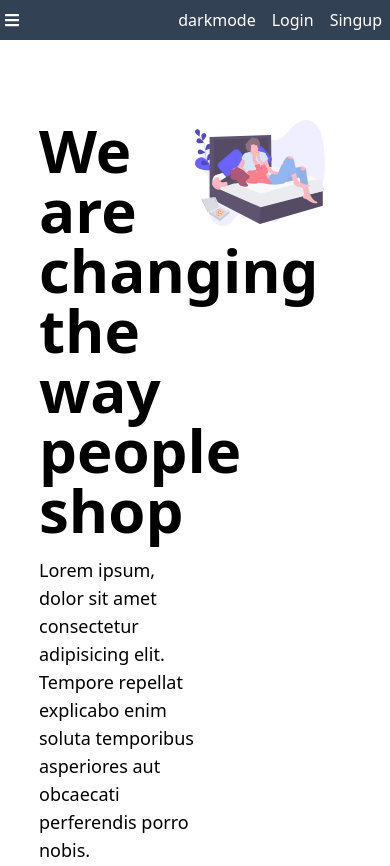
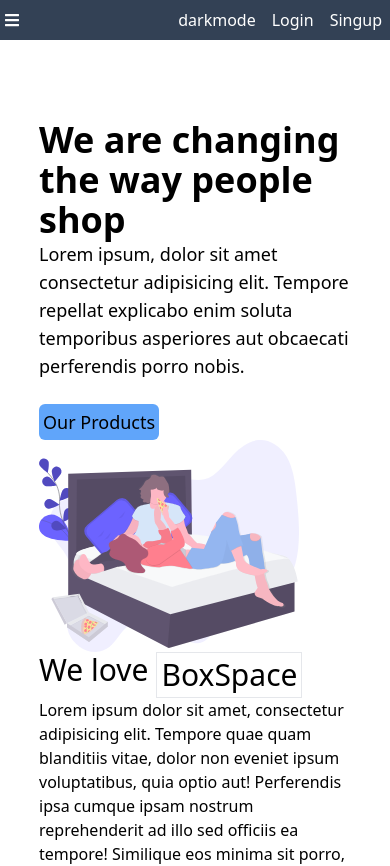
Before and after one commit to asrar-codes/amazon-clone, a React (Vite) app: page /about in a window 390 px wide. Shown: the top 866 px of the page. Built offline with nearby package versions, Linux system fonts and the light colour scheme.

Commit message:
made about responsive

```diff
--- a/src/Pages/About.jsx
+++ b/src/Pages/About.jsx
@@ -4,30 +4,30 @@ import { Link } from "react-router-dom";
 
 const About = () => {
   return (
-    <section className="page  grid grid-cols-2">
+    <section className="page  sm:grid grid-cols-2">
       <header>
         <div className="text">
-          <p className="text-6xl font-semibold ">
+          <p className="text-4xl font-semibold ">
             We are changing <br /> the way people shop
           </p>
-          <p className="text-lg mt-4">
+          <p className="text-lg sm:mt-4">
             Lorem ipsum, dolor sit amet consectetur adipisicing elit. Tempore
             repellat explicabo enim soluta temporibus asperiores aut obcaecati
             perferendis porro nobis.
           </p>
           <Link to="/products" className="">
-            <button className="p-1 mt-6 text-xl  bg-blue-400 rounded-md">
+            <button className="p-1 mt-6 text-lg  bg-blue-400 rounded-md">
               Our Products
             </button>
           </Link>
         </div>
       </header>
-      <div className="img-container ">
+      <div className="img-container text-center">
         <img src={bed} alt="bed" className="w-10/12" />
       </div>
       <div className="about col-start-1 col-end-3">
         <div>
-          <p className="text-5xl flex gap-2">
+          <p className="text-3xl flex gap-2">
             We love
             <span className="border p-1 ">BoxSpace</span>
           </p>
```
